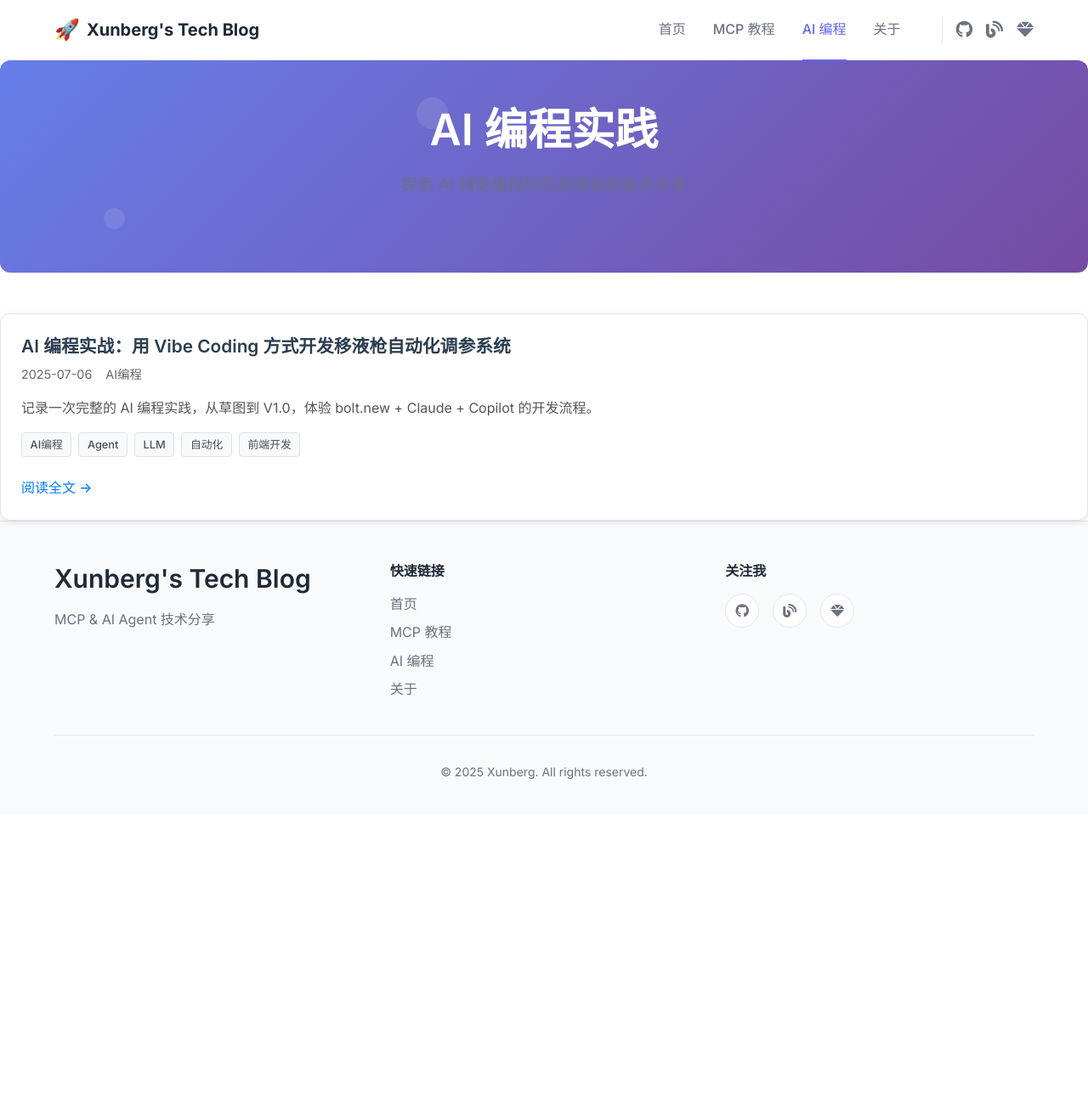
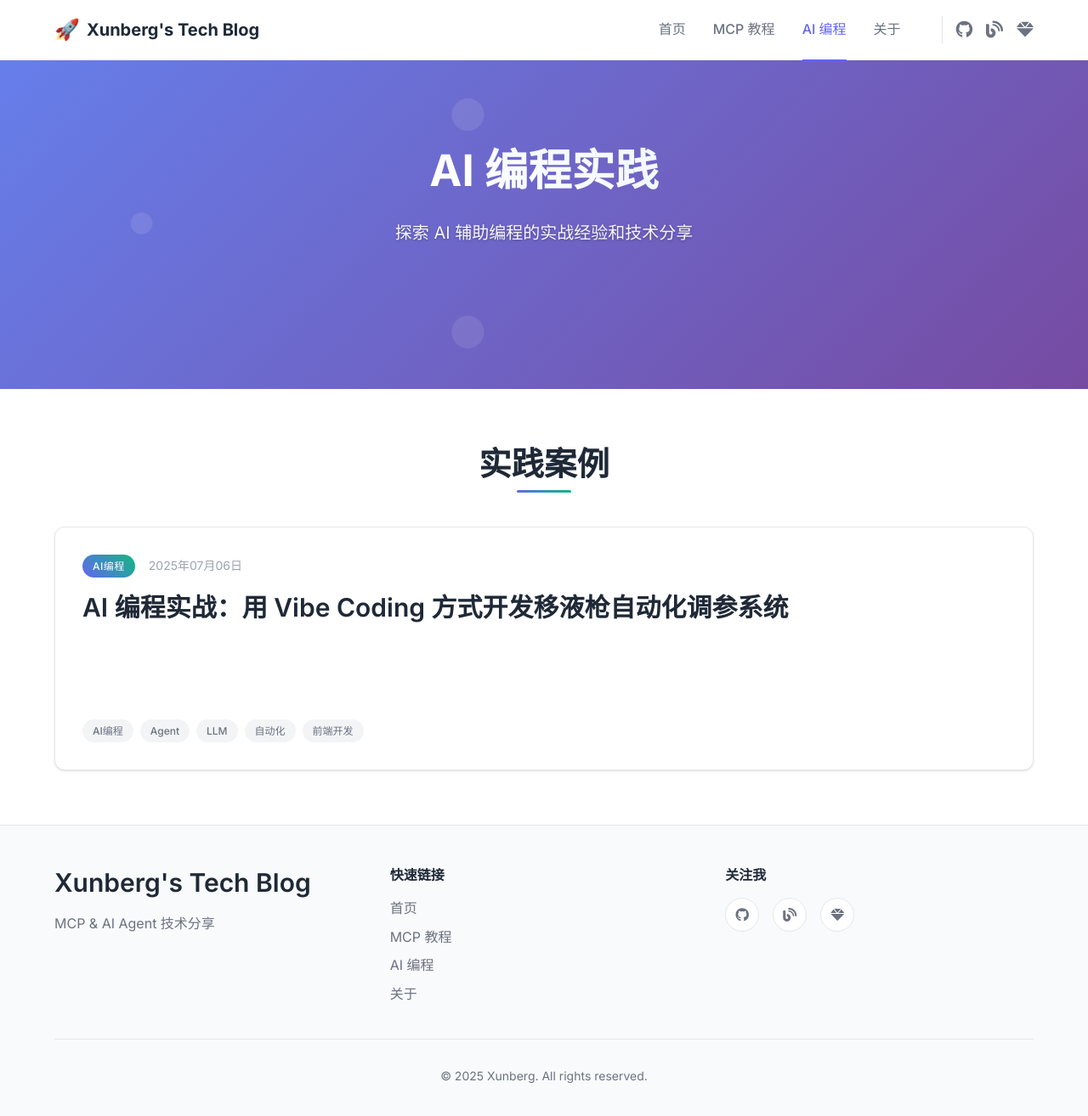
Before and after one commit to xunberg/xunberg.github.io, a Jekyll site: the page built from agent-tutorials.md, in a window 1280 px wide and 1319 px high. Shown: the top 1314 px of the window at 85% size. Built offline with Jekyll 4.4.1, drawn with Linux system fonts in a browser that asks for light colours.

Commit message:
fix subtitle show bug

```diff
--- a/agent-tutorials.md
+++ b/agent-tutorials.md
@@ -5,152 +5,59 @@
 ---
 
 <div class="hero-section">
-  <h1>AI 编程实践</h1>
-  <p class="hero-subtitle">探索 AI 辅助编程的实战经验和技术分享</p>
+  <div class="hero-content">
+    <h1 class="hero-title">
+      <span class="gradient-text">AI 编程实践</span>
+    </h1>
+    <p class="hero-subtitle">
+      探索 AI 辅助编程的实战经验和技术分享
+    </p>
+  </div>
 </div>
 
-<div class="tutorials-grid">
-  {% for post in site.agent %}
-    <article class="tutorial-card">
-      <div class="tutorial-header">
-        <h2><a href="{{ post.url | relative_url }}">{{ post.title }}</a></h2>
-        <div class="tutorial-meta">
-          <span class="date">{{ post.date | date: "%Y-%m-%d" }}</span>
-          <span class="category">{{ post.category }}</span>
+<section class="section">
+  <div class="container">
+    <h2 class="section-title">实践案例</h2>
+
+    <div class="posts-grid">
+      {% for post in site.agent %}
+      <article class="post-card">
+        <div class="post-meta">
+          {% if post.category %}
+          <span class="post-category">{{ post.category }}</span>
+          {% endif %}
+          {% if post.date %}
+          <time class="post-date" datetime="{{ post.date | date_to_xmlschema }}">
+            {{ post.date | date: "%Y年%m月%d日" }}
+          </time>
+          {% endif %}
         </div>
-      </div>
 
-      {% if post.excerpt %}
-        <p class="tutorial-excerpt">{{ post.excerpt }}</p>
-      {% endif %}
+        <h3 class="post-title">
+          <a href="{{ post.url | relative_url }}">{{ post.title }}</a>
+        </h3>
 
-      {% if post.tags %}
-        <div class="tutorial-tags">
+        {% if post.excerpt %}
+        <p class="post-excerpt">{{ post.excerpt }}</p>
+        {% endif %}
+
+        {% if post.tags %}
+        <div class="post-tags">
           {% for tag in post.tags %}
-            <span class="tag">{{ tag }}</span>
+          <span class="tag">{{ tag }}</span>
           {% endfor %}
         </div>
-      {% endif %}
+        {% endif %}
+      </article>
+      {% endfor %}
+    </div>
 
-      <a href="{{ post.url | relative_url }}" class="read-more">阅读全文 →</a>
-    </article>
-  {% endfor %}
-</div>
-
-{% if site.agent.size == 0 %}
-  <div class="empty-state">
-    <h3>内容即将上线</h3>
-    <p>AI 编程相关的内容正在准备中，敬请期待！</p>
+    {% if site.agent.size == 0 %}
+    <div class="empty-state">
+      <div class="empty-icon">🚀</div>
+      <h3>内容即将上线</h3>
+      <p>AI 编程相关的内容正在准备中，敬请期待！</p>
+    </div>
+    {% endif %}
   </div>
-{% endif %}
-
-<style>
-.hero-section {
-  text-align: center;
-  padding: 3rem 0;
-  background: linear-gradient(135deg, #667eea 0%, #764ba2 100%);
-  color: white;
-  border-radius: 12px;
-  margin-bottom: 3rem;
-}
-
-.hero-subtitle {
-  font-size: 1.2rem;
-  opacity: 0.9;
-  margin-top: 1rem;
-}
-
-.tutorials-grid {
-  display: grid;
-  grid-template-columns: repeat(auto-fit, minmax(300px, 1fr));
-  gap: 2rem;
-}
-
-.tutorial-card {
-  background: white;
-  border: 1px solid #e1e5e9;
-  border-radius: 12px;
-  padding: 1.5rem;
-  transition: all 0.3s ease;
-  box-shadow: 0 2px 8px rgba(0,0,0,0.1);
-}
-
-.tutorial-card:hover {
-  transform: translateY(-4px);
-  box-shadow: 0 8px 25px rgba(0,0,0,0.15);
-}
-
-.tutorial-header h2 {
-  margin: 0 0 0.5rem 0;
-  font-size: 1.3rem;
-}
-
-.tutorial-header h2 a {
-  color: #2c3e50;
-  text-decoration: none;
-}
-
-.tutorial-header h2 a:hover {
-  color: #3498db;
-}
-
-.tutorial-meta {
-  display: flex;
-  gap: 1rem;
-  font-size: 0.9rem;
-  color: #666;
-  margin-bottom: 1rem;
-}
-
-.tutorial-excerpt {
-  color: #555;
-  line-height: 1.6;
-  margin-bottom: 1rem;
-}
-
-.tutorial-tags {
-  display: flex;
-  flex-wrap: wrap;
-  gap: 0.5rem;
-  margin-bottom: 1rem;
-}
-
-.tag {
-  background: #f8f9fa;
-  color: #495057;
-  padding: 0.2rem 0.6rem;
-  border-radius: 4px;
-  font-size: 0.8rem;
-  border: 1px solid #dee2e6;
-}
-
-.read-more {
-  color: #007bff;
-  text-decoration: none;
-  font-weight: 500;
-  display: inline-block;
-  margin-top: 0.5rem;
-}
-
-.read-more:hover {
-  color: #0056b3;
-  text-decoration: underline;
-}
-
-.empty-state {
-  text-align: center;
-  padding: 3rem;
-  color: #666;
-}
-
-@media (max-width: 768px) {
-  .tutorials-grid {
-    grid-template-columns: 1fr;
-  }
-
-  .tutorial-meta {
-    flex-direction: column;
-    gap: 0.5rem;
-  }
-}
-</style>
+</section>
--- a/assets/css/style.scss
+++ b/assets/css/style.scss
@@ -275,10 +275,12 @@
 .hero-subtitle {
   font-size: 1.25rem;
   margin-bottom: 2.5rem;
-  opacity: 0.9;
+  color: rgba(255, 255, 255, 0.95);
+  text-shadow: 0 1px 3px rgba(0, 0, 0, 0.3);
   max-width: 600px;
   margin-left: auto;
   margin-right: auto;
+  line-height: 1.6;
 }
 
 .hero-buttons {
@@ -412,6 +414,30 @@
 .tag:hover {
   background-color: var(--primary-color);
   color: white;
+}
+
+/* Empty State */
+.empty-state {
+  text-align: center;
+  padding: 4rem 2rem;
+  color: var(--text-secondary);
+}
+
+.empty-icon {
+  font-size: 4rem;
+  margin-bottom: 1rem;
+  opacity: 0.6;
+}
+
+.empty-state h3 {
+  color: var(--text-primary);
+  margin-bottom: 1rem;
+}
+
+.empty-state p {
+  color: var(--text-secondary);
+  max-width: 400px;
+  margin: 0 auto;
 }
 
 /* About Grid */
```
